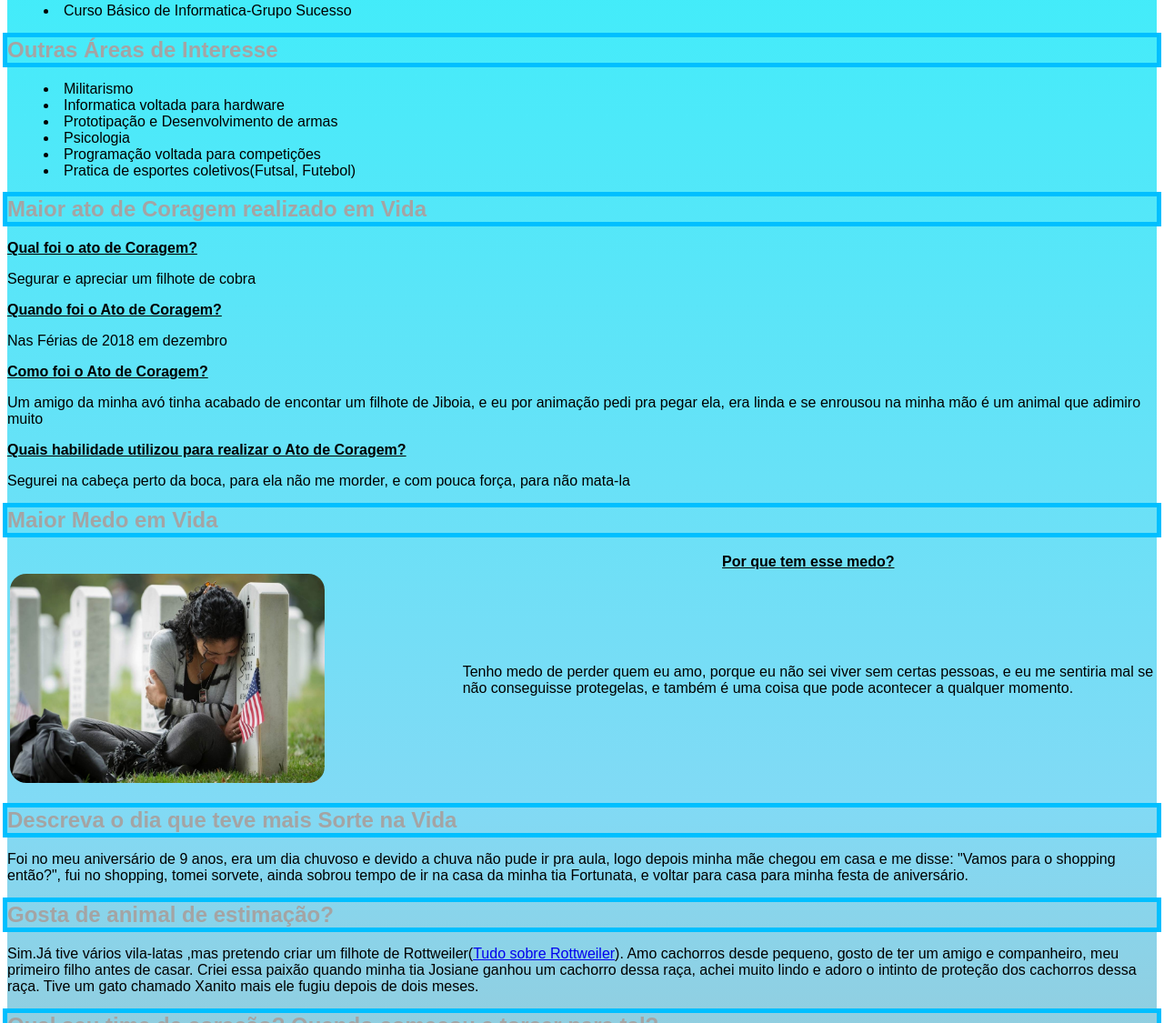
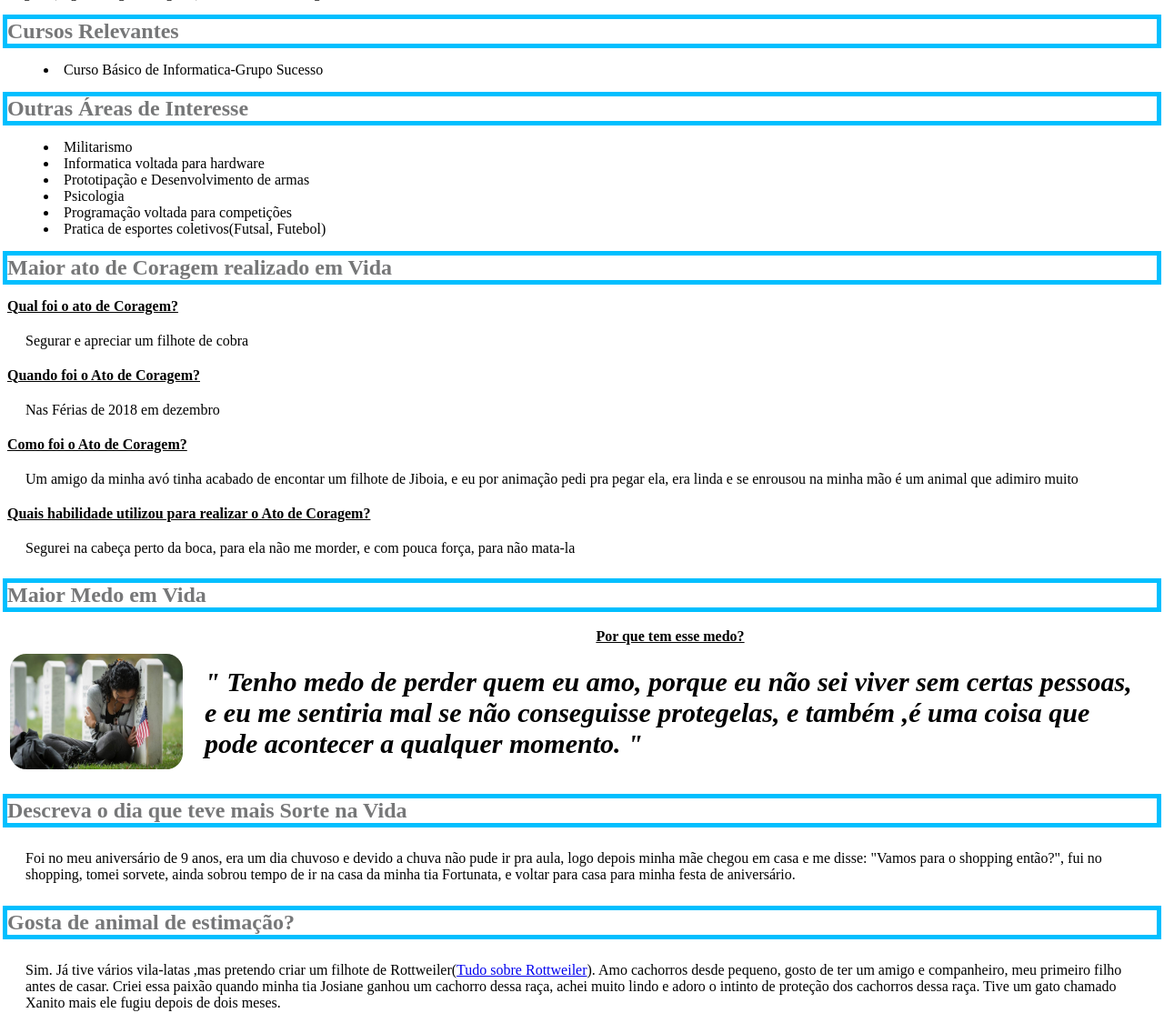
Before and after one commit to josemarquesbisneto49/RemakeCurriculumVitae, a plain HTML site: page index.html in a window 1280 px wide. Shown: the part 1018-2143 px from the top of the page at 91% size. Drawn offline with Linux system fonts and the light colour scheme.

Commit message:
Add files via upload

```diff
--- a/CSS/style.css
+++ b/CSS/style.css
@@ -1,5 +1,10 @@
+@font-face {
+    src: url(Cinzel/Raleway-Regular.ttf);
+    font-family: 'Raleway-Regular';
+    font-weight: normal;
+}
 *{
-	font-family: Arial;
+	font-family: 'Cinzel', serif;
 }
 #Titulo{
 	color:#0040FF;
@@ -11,21 +16,31 @@ h1{
 	color:#0040FF;
 }
 h2{
-	color:#A4A4A4;
+	color:#767778;
 	outline: 5px solid #00BFFF;
 }
 
 hr{
 	background-color:#00FFFF;
 }
+p.citacion{
+font-style: italic;
+font-weight: bold;
+font-size: 30px;
+}
+p{
+	 padding: 10px;
+	 margin: 10px;
+}
+
 ul{
 
   list-style-position: inside;
 }
+img.central{
+	display: block;
+    margin-left: auto;
+    margin-right: auto }
 img {
   border-radius: 18px;
 }
-.grad1 {
-  height: 100%;
-  background-image: linear-gradient(#00FFFF,#81DAF5, #FA8258);
-}
--- a/index.html
+++ b/index.html
@@ -8,12 +8,13 @@
     </head>
 	<link rel="stylesheet" href="CSS/style.css">
 	<body>
-	<div class="grad1">
-		<h1 id="Titulo"><b>Curriculum Vitae <img align=right src="Fotos/foto.jpg" alt="José Marques"  width="13%"></b></h1>
+
+		<h1 id="Titulo"><b>Curriculum Vitae <img align=right src="Fotos/foto.jpg" alt="José Marques"  width="170px"></b></h1>
 		<h1>José Marques da Costa Bisneto</h1>
 		</br></br>
 		<hr/>
 
+		<img class="central" src="Fotos/star.jpg" width="5%">
 		<h2>Endereço, e-mail e contatos</h2>
 		Rua Jamandi,Quadra 25, Bloco 490,Apartamento 203, Viver Melhor 2-Manaus,AM-Brasil</br>
 		Nascimento: 23 de Abril de 2002</br>
@@ -86,9 +87,9 @@
         </thead>
 		<tbody>
             <tr>
-                <td><img src="Fotos/morte.jpg" width="70%"></td>
-                <td><p>Tenho medo de perder quem eu amo, porque eu não sei viver sem certas pessoas, e eu me sentiria mal se não conseguisse protegelas, e também
-				é uma coisa que pode acontecer a qualquer momento.</p></td>
+                <td><img src="Fotos/morte.jpg" width="190px"></td>
+                <td><p class="citacion">" Tenho medo de perder quem eu amo, porque eu não sei viver sem certas pessoas, e eu me sentiria mal se não conseguisse protegelas, e também
+				,é uma coisa que pode acontecer a qualquer momento. "</p></td>
             </tr>
 		</tbody>
 		</table>
@@ -99,7 +100,7 @@
 			para minha festa de aniversário.</p>
 
 		<h2>Gosta de animal de estimação?</h2>
-		<p> Sim.Já tive vários vila-latas ,mas pretendo criar um filhote de Rottweiler(<a href="https://www.petlove.com.br/rottweiler/r">Tudo sobre Rottweiler</a>).
+		<p> Sim. Já tive vários vila-latas ,mas pretendo criar um filhote de Rottweiler(<a href="https://www.petlove.com.br/rottweiler/r">Tudo sobre Rottweiler</a>).
 		Amo cachorros desde pequeno, gosto de ter um amigo e companheiro, meu
 		primeiro filho antes de casar. Criei essa paixão quando minha tia Josiane ganhou um cachorro dessa raça, achei muito lindo e adoro o intinto de proteção
 		dos cachorros dessa raça. Tive um gato chamado Xanito mais ele fugiu depois de dois meses.
@@ -174,6 +175,5 @@
 			<li>Sou obsrvador e atencioso</li>
 			<li>Nunca desisto do que eu quero</li>
 		</ul>
-	</div>
 	</body>
 </html>
```
Also changed, not shown: Cinzel/Cinzel-Black.ttf (added), Cinzel/Cinzel-Bold.ttf (added), Cinzel/Cinzel-Regular.ttf (added), Cinzel/OFL.txt (added), Fotos/star.jpg (added).
